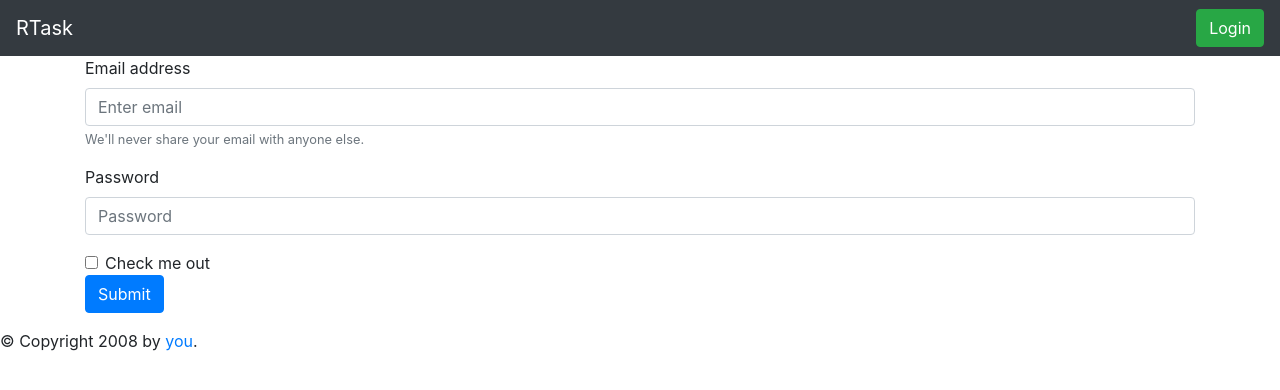
After one commit to m-henderson/RTask, a Flask app: template templates/login.html in a window 1280 px wide. The commit adds this page. Shown: the top 390 px of the page. Run offline with Flask 2, Linux system fonts and the light colour scheme; the template is opened without the code that fills it, so the values that code supplies are empty; parts of the project's set-up code (start-up, migrations or seed data) failed here and were passed over; some libraries are stand-ins or nearby versions.

Commit message:
im flask

```diff
--- a/app.py
+++ b/app.py
@@ -1,12 +1,34 @@
-from flask import Flask, escape, request, render_template
+from flask import Flask, escape, request, render_template, Response
+from flask_login import LoginManager
+from models.user import User
 
 app = Flask(__name__)
+login_manager = LoginManager()
+login_manager.init_app(app)
+
+# Our mock database
+users = {'mvhenderson.4@gmail.com': {'password': 'secret'}}
 
 @app.route('/')
 def hello():
     name = 'michael'
     return render_template('home.html', name=name)
 
-@app.route('/login')
+@app.route('/login', methods=['GET', 'POST'])
 def login():
-    return render_template('login.html')
+    if flask.request.method == 'GET':
+        return render_template('login.html')
+
+    email = flask.request.form['email']
+    if flask.request.form['password'] == users[email]['password']:
+        user = User()
+        user.id = email
+        flask_login.login_user(user)
+        return flask.redirect(flask.url_for('protected'))
+
+    return 'Bad login'
+
+
+@login_manager.user_loader
+def load_user(user_id):
+    return User.get(user_id)
--- a/templates/base.html
+++ b/templates/base.html
@@ -18,7 +18,7 @@
         {% block header %}
         <nav class="navbar navbar-dark bg-dark">
             <a class="navbar-brand">RTask</a>
-            <button class="btn btn-success my-2 my-sm-0" type="submit">Login</button>
+            <a class="btn btn-success my-2 my-sm-0" type="submit" href='/login'>Login</a>
         </nav>
         {% endblock %}
     </div>
--- /dev/null
+++ b/templates/login.html
@@ -0,0 +1,36 @@
+{% extends "base.html" %}
+{% block title %}Index{% endblock %}
+{% block head %}
+{{ super() }}
+<style type="text/css">
+    .important {
+        color: #336699;
+    }
+</style>
+{% endblock %}
+{% block content %}
+<div class="container">
+    <div class="row">
+        <div class="col">
+            <form method="POST" action="login">
+                <div class="form-group">
+                    <label for="exampleInputEmail1">Email address</label>
+                    <input type="email" class="form-control" id="exampleInputEmail1" aria-describedby="emailHelp"
+                        placeholder="Enter email" name="email">
+                    <small id="emailHelp" class="form-text text-muted">We'll never share your email with anyone
+                        else.</small>
+                </div>
+                <div class="form-group">
+                    <label for="exampleInputPassword1">Password</label>
+                    <input type="password" class="form-control" id="exampleInputPassword1" placeholder="Password" name="password">
+                </div>
+                <div class="form-check">
+                    <input type="checkbox" class="form-check-input" id="exampleCheck1">
+                    <label class="form-check-label" for="exampleCheck1">Check me out</label>
+                </div>
+                <button type="submit" class="btn btn-primary">Submit</button>
+            </form>
+        </div>
+    </div>
+</div>
+{% endblock %}
```
Also changed, not shown: models/user.py (added, +26 -0 lines), models/__init__.py (added).
